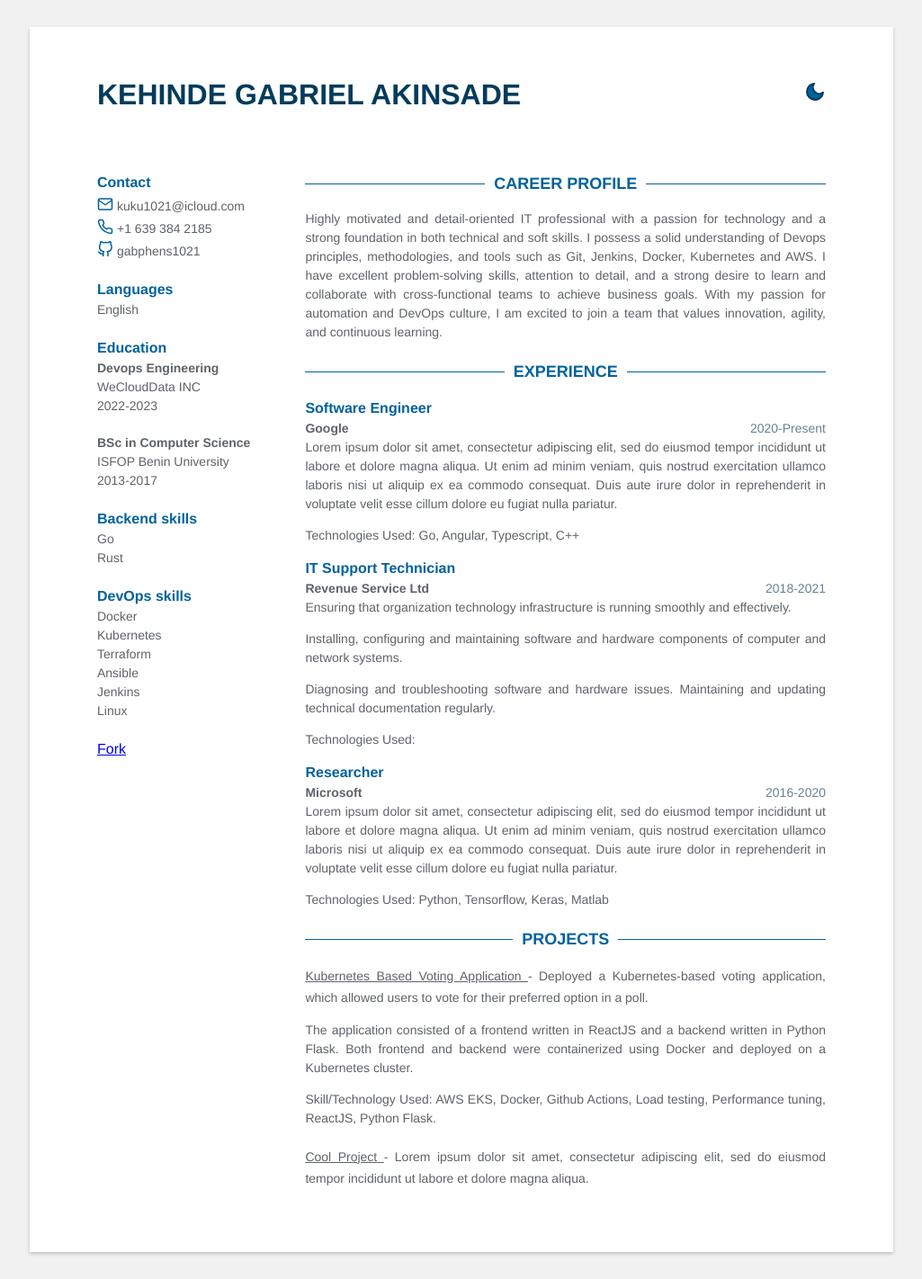
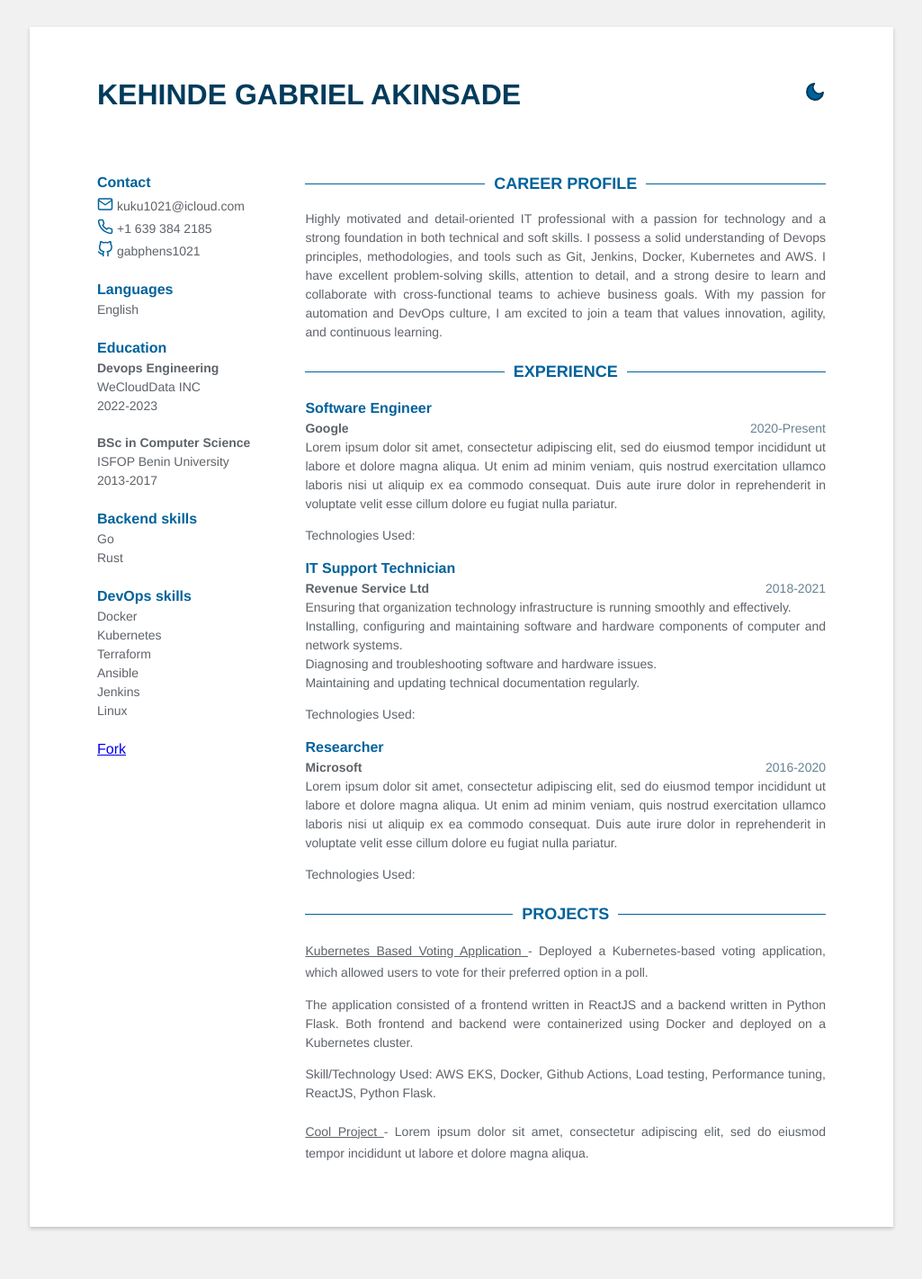
Before and after one commit to gabphens1021/kehindeakinsade.github.io, a Jekyll site: the page built from index.html, in a window 1280 px wide. Shown: the whole page at 90% size, without its empty margins (127-1152 px from the left). Built offline with Jekyll 4.4.1, drawn with Linux system fonts in a browser that asks for light colours; after the commit the page ends 1394 px from its top, so only the background shows below that.

Commit message:
add experience

```diff
--- a/_data/data.yml
+++ b/_data/data.yml
@@ -56,16 +56,14 @@ experience:
       quis nostrud exercitation ullamco laboris nisi ut aliquip ex ea commodo consequat.
       Duis aute irure dolor in reprehenderit in voluptate velit esse cillum dolore eu
       fugiat nulla pariatur.
-    technologies_used: |
-      Go, Angular, Typescript, C++
 
   - role: IT Support Technician
     time: 2018-2021
     company: Revenue Service Ltd
     details: |
-      Ensuring that organization technology infrastructure is running smoothly and effectively. <p>
-      Installing, configuring and maintaining software and hardware components of computer and network systems. <p>
-      Diagnosing and troubleshooting software and hardware issues.
+      Ensuring that organization technology infrastructure is running smoothly and effectively. <br>
+      Installing, configuring and maintaining software and hardware components of computer and network systems. <br>
+      Diagnosing and troubleshooting software and hardware issues. <br>
       Maintaining and updating technical documentation regularly.
 
   - role: Researcher
@@ -77,8 +75,6 @@ experience:
       quis nostrud exercitation ullamco laboris nisi ut aliquip ex ea commodo consequat.
       Duis aute irure dolor in reprehenderit in voluptate velit esse cillum dolore eu
       fugiat nulla pariatur.
-    technologies_used: |
-      Python, Tensorflow, Keras, Matlab
 
 projects:
   - title: Kubernetes Based Voting Application
```
